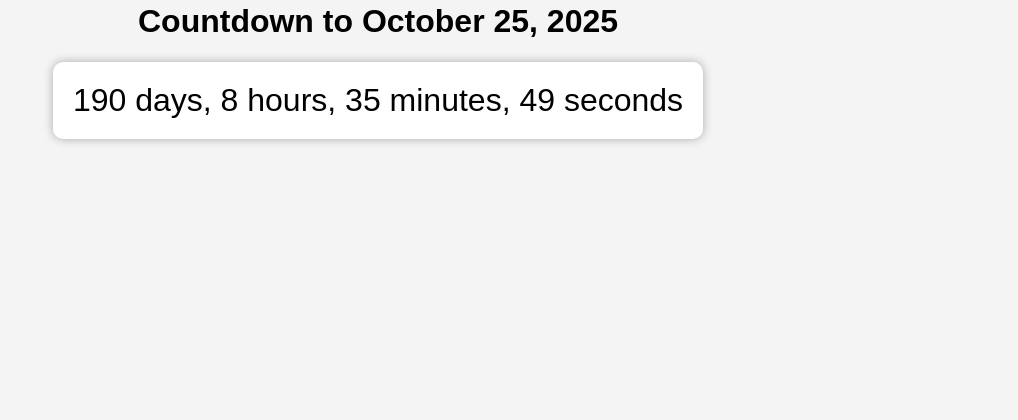
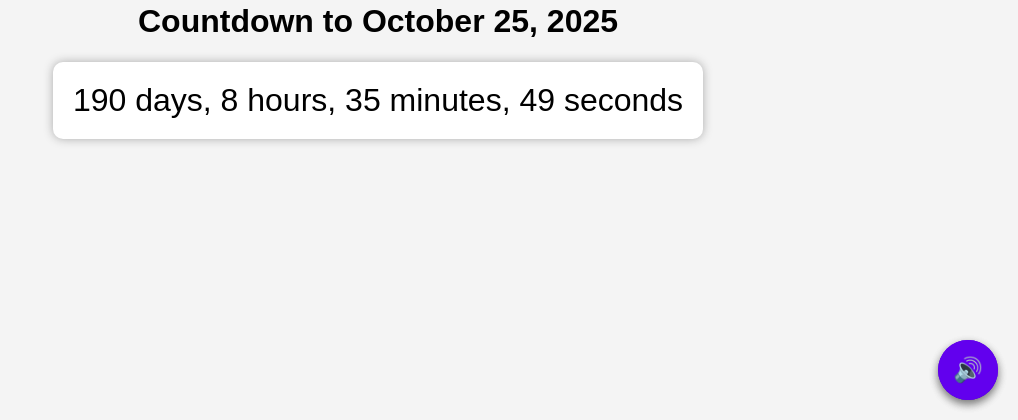
Before and after one commit to akmalsyfq/websiteMake, a plain HTML site: page index.html in a window 1280 px wide. Shown: the part 380-800 px from the top of the page, without its empty margins (262-1280 px from the left). Drawn offline with nearby package versions, Linux system fonts and the light colour scheme.

Commit message:
add toggle

```diff
--- a/index.html
+++ b/index.html
@@ -20,6 +20,20 @@
     </style>
     <script src="https://code.jquery.com/jquery-3.6.0.min.js"></script>
     <script src="https://cdnjs.cloudflare.com/ajax/libs/moment.js/2.29.1/moment.min.js"></script>
+    <script>
+        const audio = document.getElementById('bg-music');
+        const toggleBtn = document.getElementById('audio-toggle');
+
+        toggleBtn.addEventListener('click', () => {
+          if (audio.paused) {
+            audio.play();
+            toggleBtn.textContent = '🔊'; // playing
+          } else {
+            audio.pause();
+            toggleBtn.textContent = '🔈'; // paused
+          }
+        });
+      </script>
 </head>
 
 <body>
@@ -29,6 +43,44 @@
         <source src="source/Janam Janam Dilwale Instrumental.mp3" type="audio/mpeg">
         Your browser does not support the audio element.
     </audio>
+
+    <!-- Floating Audio Toggle Button -->
+    <button id="audio-toggle" style="
+    position: fixed;
+    bottom: 20px;
+    right: 20px;
+    z-index: 9999;
+    background-color: #6200ee;
+    color: white;
+    border: none;
+    border-radius: 50%;
+    width: 60px;
+    height: 60px;
+    font-size: 24px;
+    cursor: pointer;
+    box-shadow: 0 4px 8px rgba(0,0,0,0.3);
+    ">
+    🔊
+    </button>
+
+        <!-- Floating Audio Toggle Button -->
+    <button id="audio-toggle" style="
+    position: fixed;
+    bottom: 20px;
+    right: 20px;
+    z-index: 9999;
+    background-color: #6200ee;
+    color: white;
+    border: none;
+    border-radius: 50%;
+    width: 60px;
+    height: 60px;
+    font-size: 24px;
+    cursor: pointer;
+    box-shadow: 0 4px 8px rgba(0,0,0,0.3);
+    ">
+    🔊
+    </button>
 
     <!-- Image -->
     <img src="source/Purple Floral Watercolor Style Wedding Invitation.png" alt="Wedding Invitation" />
```
